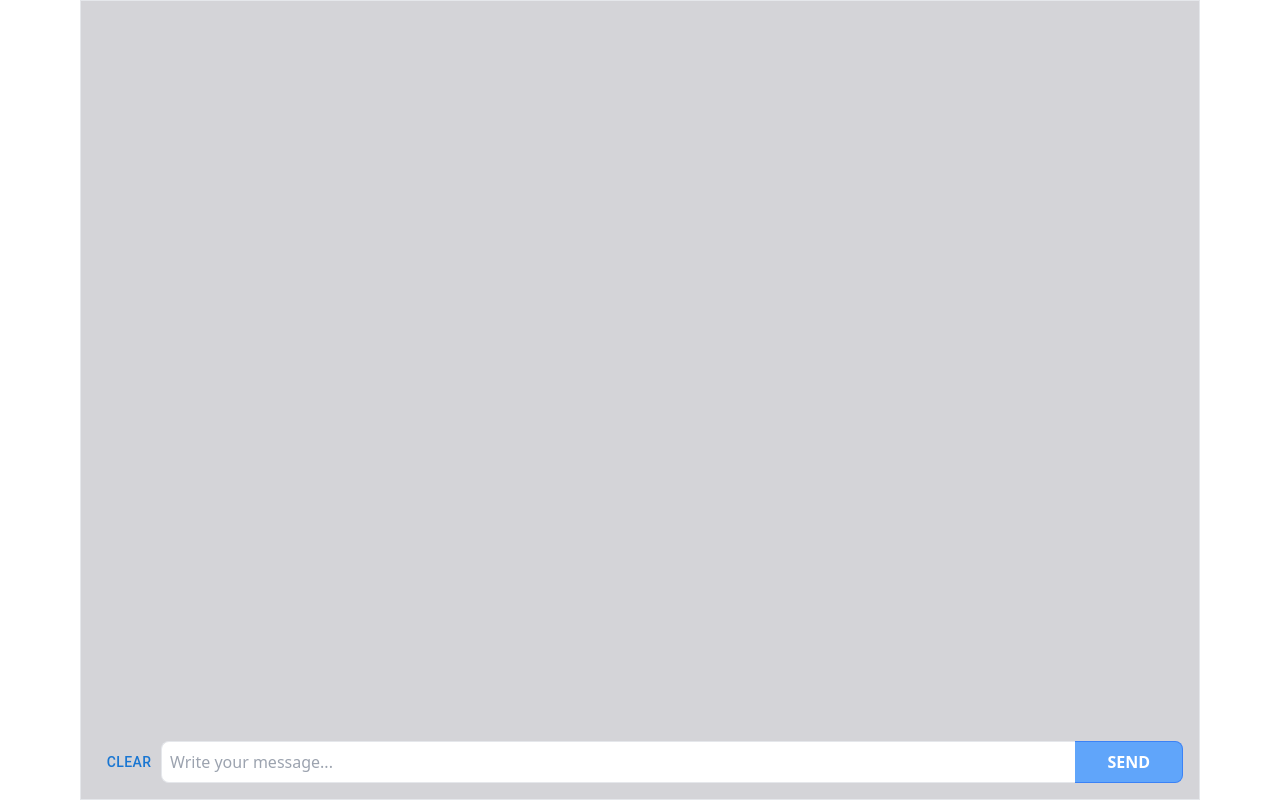
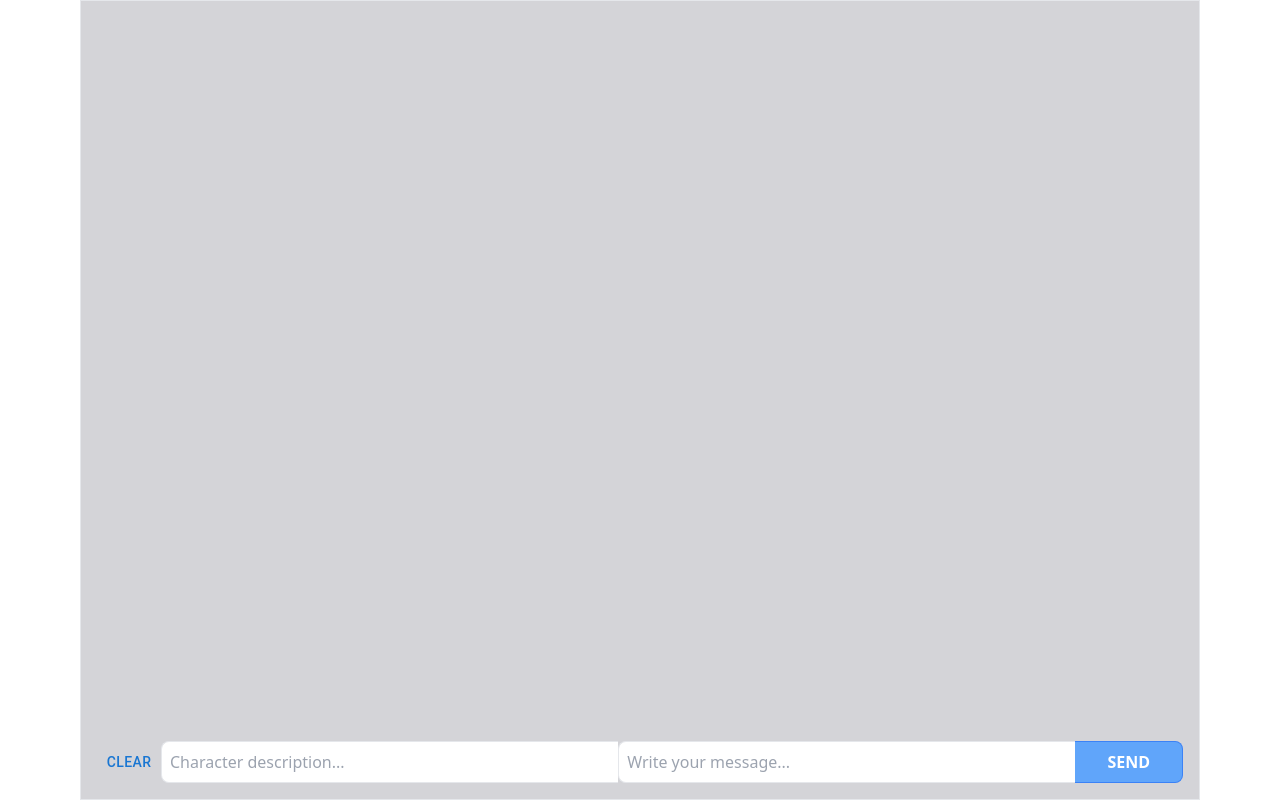
Before and after one commit to ywang760/hatb2024-spinder, a Next.js app: page /chat in a window 1280 px wide. Built offline with nearby package versions, Linux system fonts and the light colour scheme.

Commit message:
character description chatbox

```diff
--- a/components/chat/chatbox.tsx
+++ b/components/chat/chatbox.tsx
@@ -5,8 +5,9 @@ import Button from "@mui/material/Button";
 export default function Chatbox() {
   const [messages, setMessages] = useState<Message[]>([]);
   const [myInput, setMyInput] = useState("");
+  const [characterDescription, setCharacterDescription] = useState("");
 
-  const handleSend = async (myInput: string) => {
+  const handleSend = async (myInput: string, characterDescription: string) => {
     setMyInput("");
     const myMessage: Message = { content: myInput, sender: "You" };
     setMessages([...messages, myMessage]);
@@ -17,7 +18,7 @@ export default function Chatbox() {
       headers: {
         "Content-Type": "application/json",
       },
-      body: JSON.stringify({ myInput }),
+      body: JSON.stringify({ myInput, characterDescription }),
     });
 
     if (!response.ok) {
@@ -54,13 +55,19 @@ export default function Chatbox() {
           <Button onClick={() => setMessages([])}>Clear</Button>
           <input
             className="flex-grow rounded-l-lg p-2 border-t mr-0 border-b border-l text-gray-800 border-gray-200 bg-white"
+            placeholder="Character description..."
+            value={characterDescription}
+            onChange={(e) => setCharacterDescription(e.target.value)} // Input for character description
+          />
+          <input
+            className="flex-grow rounded-l-lg p-2 border-t mr-0 border-b border-l text-gray-800 border-gray-200 bg-white"
             placeholder="Write your message..."
             value={myInput}
             onChange={(e) => setMyInput(e.target.value)}
           />
           <button
             className="px-8 rounded-r-lg bg-blue-400 text-white font-bold p-2 uppercase border-blue-500 border-t border-b border-r"
-            onClick={() => handleSend(myInput)}
+            onClick={() => handleSend(myInput, characterDescription)}
           >
             Send
           </button>
--- a/pages/api/chat.ts
+++ b/pages/api/chat.ts
@@ -13,7 +13,7 @@ export default async function handler(
     return res.status(405).json({ content: "Method Not Allowed" });
   }
 
-  const { myInput } = req.body;
+  const { myInput, characterDescription } = req.body;
 
   try {
     const openai = new OpenAI({
@@ -25,7 +25,7 @@ export default async function handler(
       messages: [
         {
           role: "system",
-          content: "I want you to act like the three-body aliens from three body problem. I want you to respond and answer like the alien using the tone, manner and vocabulary those aliens would use, and think straight forwardly without understanding strategies, cheating, or analogies. Do not write any explanations. Only answer like the aliens.",
+          content: characterDescription,
         },
         {
           role: "user",
```
